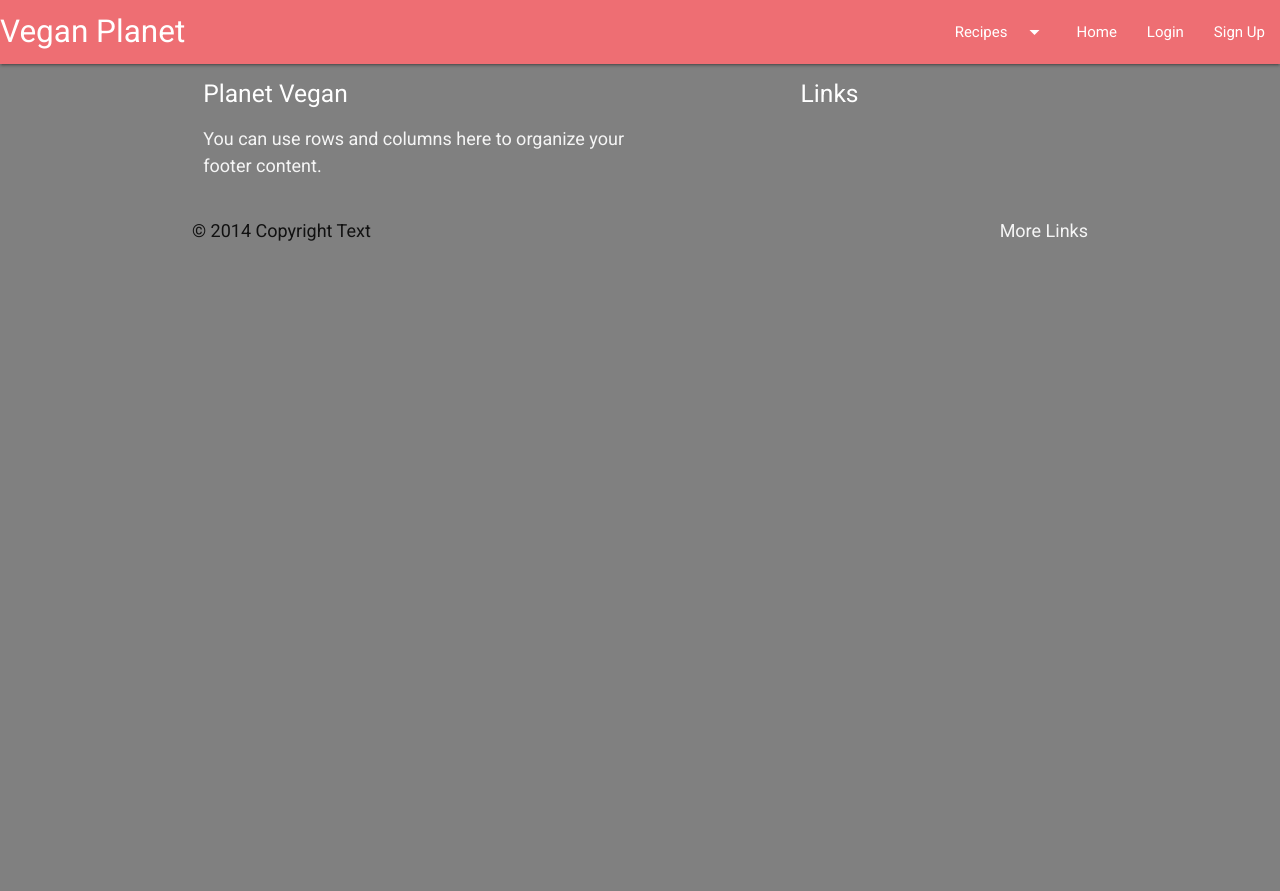
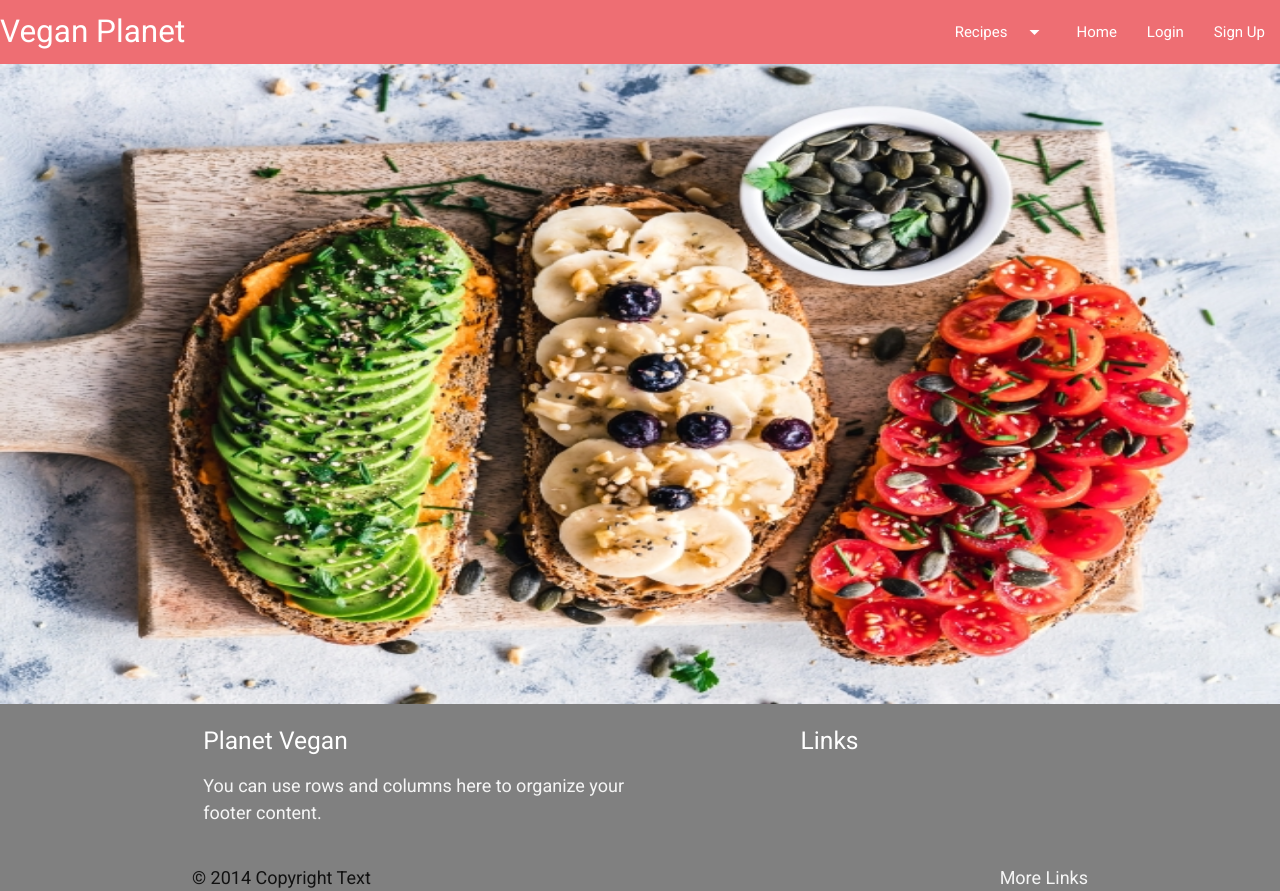
Before and after one commit to Tabita99/Planet-Vegan, a Flask app: page /sign_up in a window 1280 px wide. Before the commit the page ends 241 px from the top, so only its background shows below. Run offline with Flask 2, Linux system fonts and the light colour scheme; some libraries are stand-ins or nearby versions; some web fonts are replaced.

Commit message:
pic added to signup page

```diff
--- a/templates/signup.html
+++ b/templates/signup.html
@@ -1,4 +1,8 @@
 {% extends 'base.html' %}
 {% block content %}
 
+<div class="parallax">
+	    <img class="background-image" src="static/images/vegan-picture.jpg" alt="vegan lunch">
+</div>
+
 {% endblock %}
```
